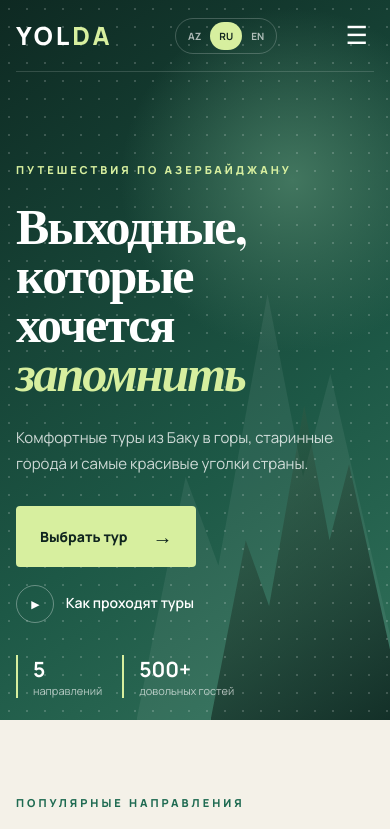
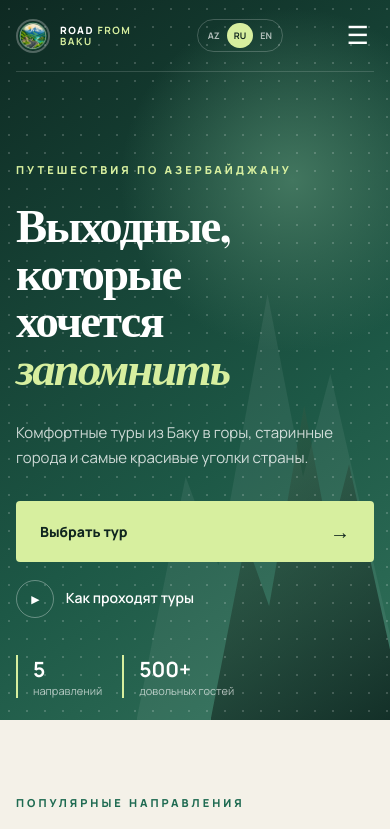
Before and after one commit to Slavumaa/Road-from-Baku, a plain HTML site: page index.html in a window 390 px wide. Shown: the top 829 px of the page. Drawn offline with nearby package versions, Linux system fonts and the light colour scheme.

Commit message:
Improve mobile layout and add brand avatar

```diff
--- a/index.html
+++ b/index.html
@@ -8,6 +8,7 @@
       content="Красивые туры из Баку по Азербайджану"
     />
     <title>YOLDA — туры из Баку</title>
+    <link rel="icon" type="image/png" href="assets/brand/road-from-baku-avatar.png" />
 
     <link rel="preconnect" href="https://fonts.googleapis.com" />
     <link rel="preconnect" href="https://fonts.gstatic.com" crossorigin />
@@ -21,7 +22,7 @@
   <body>
     <header class="hero" id="home">
       <nav class="nav container">
-        <a class="logo" href="#home">YOL<span>DA</span></a>
+        <a class="logo brand-logo" href="#home"><img class="brand-avatar" src="assets/brand/road-from-baku-avatar.png" alt="Road from Baku" /><span class="brand-name">ROAD <b>FROM BAKU</b></span></a>
 
         <div class="nav-links">
           <a href="#tours">Туры</a>
@@ -213,7 +214,7 @@
 
     <footer>
       <div class="container footer-content">
-        <a class="logo" href="#home">YOL<span>DA</span></a>
+        <a class="logo brand-logo" href="#home"><img class="brand-avatar" src="assets/brand/road-from-baku-avatar.png" alt="Road from Baku" /><span class="brand-name">ROAD <b>FROM BAKU</b></span></a>
         <p>Туры из Баку по Азербайджану</p>
         <p>© 2026 YOLDA</p>
       </div>
--- a/style.css
+++ b/style.css
@@ -84,6 +84,30 @@ a {
 }
 
 .logo span {
+  color: var(--lime);
+}
+
+.brand-logo {
+  display: inline-flex;
+  align-items: center;
+  gap: 10px;
+}
+
+.brand-avatar {
+  width: 42px;
+  height: 42px;
+  object-fit: cover;
+  border: 2px solid #ffffff45;
+  border-radius: 50%;
+}
+
+.brand-name {
+  color: var(--white) !important;
+  font-size: 14px;
+  letter-spacing: 1.5px;
+}
+
+.brand-name b {
   color: var(--lime);
 }
 
@@ -633,6 +657,10 @@ footer {
 /* Телефоны */
 
 @media (max-width: 600px) {
+  body {
+    overflow-x: hidden;
+  }
+
   .container {
     width: min(calc(100% - 32px), 1180px);
   }
@@ -643,6 +671,27 @@ footer {
 
   .nav {
     height: 72px;
+    gap: 8px;
+  }
+
+  .brand-avatar {
+    width: 34px;
+    height: 34px;
+  }
+
+  .brand-name {
+    max-width: 78px;
+    font-size: 10px;
+    line-height: 1.1;
+  }
+
+  .language-switch button {
+    padding: 6px 7px;
+    font-size: 9px;
+  }
+
+  .menu-button {
+    padding: 5px;
   }
 
   .hero-content {
@@ -650,7 +699,8 @@ footer {
   }
 
   h1 {
-    font-size: 50px;
+    font-size: clamp(39px, 12vw, 50px);
+    line-height: 1.02;
   }
 
   .hero-copy {
@@ -661,6 +711,11 @@ footer {
     flex-direction: column;
     align-items: flex-start;
     gap: 18px;
+  }
+
+  .primary-button {
+    justify-content: space-between;
+    width: 100%;
   }
 
   .hero-stats {
@@ -682,6 +737,15 @@ footer {
 
   .tour-card {
     min-height: 410px;
+    padding: 22px;
+  }
+
+  .tour-card h3 {
+    font-size: 36px;
+  }
+
+  .tour-card p {
+    min-height: auto;
   }
 
   .benefits {
@@ -699,6 +763,13 @@ footer {
     padding-bottom: 75px;
   }
 
+  .cta h2,
+  .why h2,
+  .section-heading h2 {
+    font-size: 42px;
+    line-height: 1.05;
+  }
+
   .footer-content {
     flex-direction: column;
     align-items: flex-start;
--- a/tour.css
+++ b/tour.css
@@ -10,6 +10,8 @@ a { color:inherit; text-decoration:none; }
 .tour-nav { position:relative; z-index:4; display:flex; align-items:center; justify-content:space-between; height:90px; border-bottom:1px solid #ffffff26; }
 .logo { font-size:18px; font-weight:800; letter-spacing:2px; }
 .logo span { color:var(--lime); }
+.brand-logo { display:inline-flex; align-items:center; gap:10px; }
+.brand-avatar { width:42px; height:42px; object-fit:cover; border:2px solid #ffffff45; border-radius:50%; }
 .back-link { font-size:13px; opacity:.75; }
 .hero-copy { position:relative; z-index:2; padding-top:95px; }
 .eyebrow { margin:0 0 18px; color:var(--lime); font-size:11px; font-weight:800; letter-spacing:3px; text-transform:uppercase; }
@@ -57,4 +59,4 @@ footer .container { display:flex; align-items:center; justify-content:space-betw
 footer p { font-size:12px; opacity:.65; }
 @media(max-width:900px){.attractions-grid{grid-template-columns:repeat(2,1fr)}}
 @media(max-width:800px){.tour-hero{min-height:690px}.hero-art{right:5%;bottom:160px;font-size:100px;opacity:.55}.quick-facts{flex-wrap:wrap;gap:25px}.detail-grid{grid-template-columns:1fr;gap:55px}.booking-card{position:static}.back-link{font-size:0}.back-link::after{content:"←";font-size:22px}.attractions-heading{align-items:start;flex-direction:column}}
-@media(max-width:520px){.container{width:calc(100% - 32px)}.hero-copy{padding-top:75px}h1{font-size:68px}.quick-facts{display:grid;grid-template-columns:1fr 1fr}.detail-grid{padding-top:75px;padding-bottom:75px}.attractions-section{padding:75px 0}.attractions-grid{grid-template-columns:1fr}.attraction-card,.attraction-card:nth-child(n+5){min-height:340px}footer .container{align-items:flex-start;flex-direction:column;gap:12px}}
+@media(max-width:520px){body{overflow-x:hidden}.container{width:calc(100% - 32px)}.tour-nav{height:72px}.brand-logo{max-width:190px;font-size:12px;line-height:1.1}.brand-avatar{flex:0 0 auto;width:36px;height:36px}.hero-copy{padding-top:70px}h1{font-size:clamp(50px,16vw,68px);overflow-wrap:anywhere}.hero-copy>p:not(.eyebrow){font-size:15px}.hero-art{bottom:190px;font-size:76px}.quick-facts{display:grid;grid-template-columns:1fr 1fr;gap:18px}.quick-facts div:last-child{grid-column:1/-1}.detail-grid{padding-top:70px;padding-bottom:70px}.program h2,.attractions-heading h2{font-size:42px;line-height:1.05}.booking-card{padding:26px}.booking-card a{justify-content:space-between;width:100%}.attractions-section{padding:75px 0}.attractions-grid{grid-template-columns:1fr}.attraction-card,.attraction-card:nth-child(n+5){min-height:330px}footer .container{align-items:flex-start;flex-direction:column;gap:12px}}
```
Also changed, not shown: tour.html (+3 -2 lines), assets/brand/road-from-baku-avatar.png (added).
